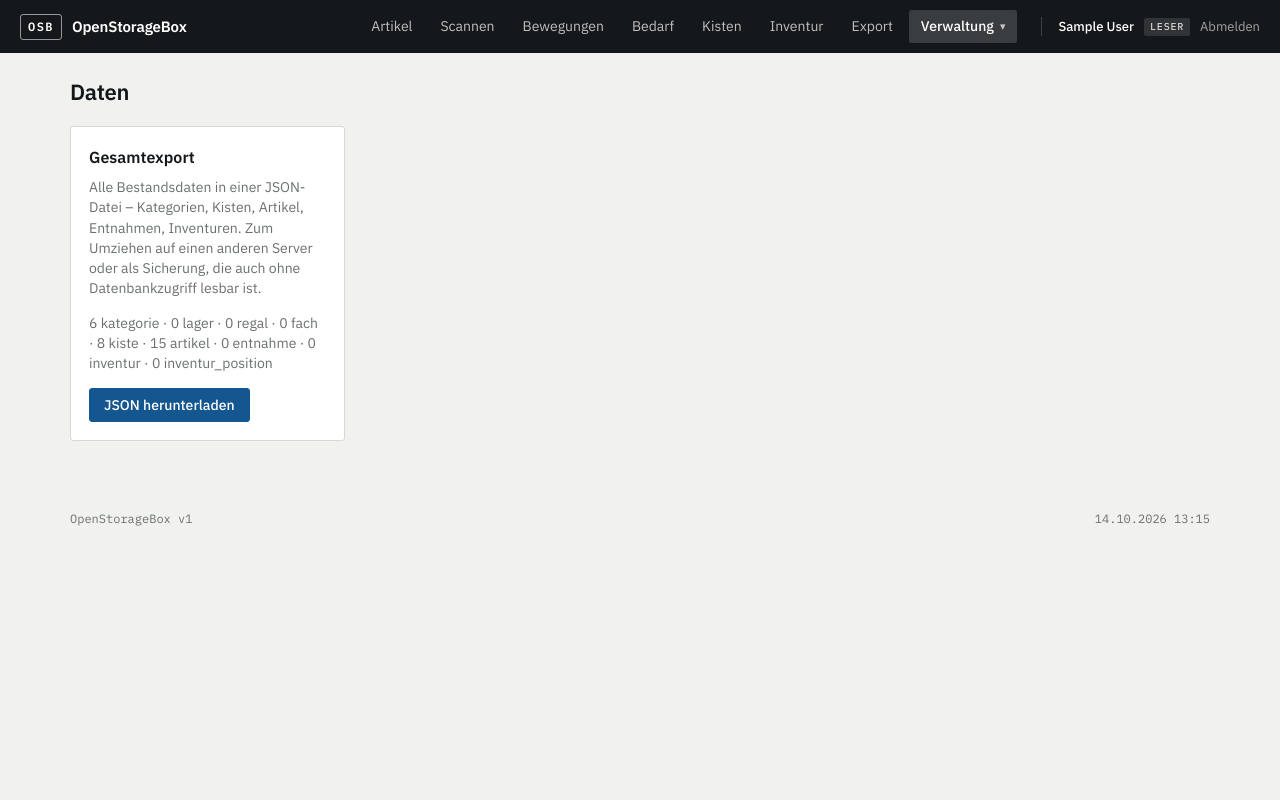
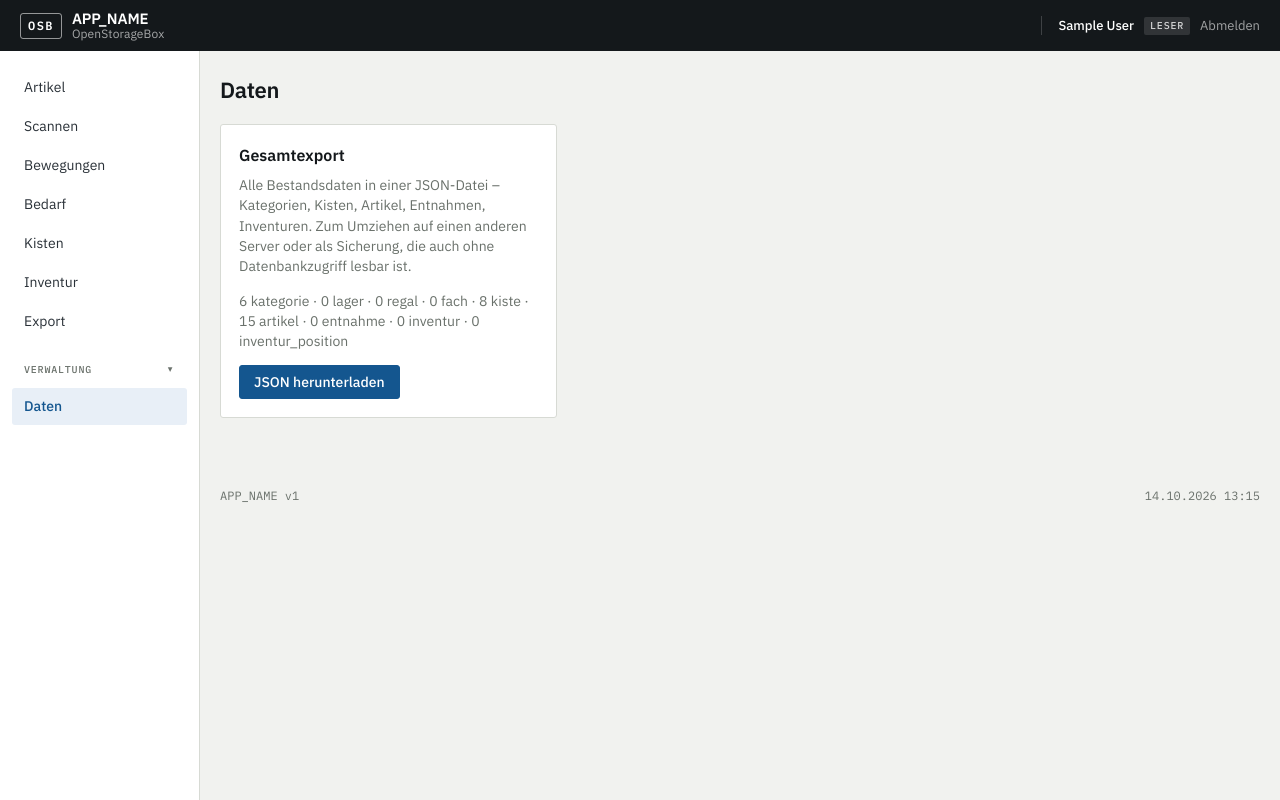
Before and after one commit to longdistancecalling/openstoragebox, a PHP site: page /daten.php in a window 1280 px wide. Run offline with PHP 8.4, Linux system fonts and the light colour scheme; the visitor is signed in with stand-in values (Sample User, id 1); data comes from the database, SQL or seed files in the repository; data that the repository does not hold is empty; some libraries are stand-ins or nearby versions.

Commit message:
Navigation in Seitenleiste verlegt
Alle Navigationspunkte stehen jetzt in einer Seitenleiste links, der
Abschnitt "Verwaltung" ist darin auf- und zuklappbar (<details>, auf
Verwaltungsseiten automatisch offen). In der Kopfleiste bleiben nur
Terminal, Entnahme und der angemeldete Benutzer.

Am Handy steht die Leiste über dem Inhalt und wird über den Knopf
"Menü" geöffnet; ohne JavaScript bleibt sie offen. Beim Drucken wird
sie ausgeblendet. README und Nutzungshandbuch angepasst.

Co-Authored-By: Claude Opus 5.5 <noreply@anthropic.com>

```diff
--- a/src/assets/style.css
+++ b/src/assets/style.css
@@ -76,22 +76,125 @@ a { color: var(--blau); }
   letter-spacing: .01em;
 }
 
-.nav { display: flex; flex-wrap: wrap; gap: 4px; margin-left: auto; }
+/* Die Marke schiebt alles Übrige – Knopfpaar und Benutzer – nach rechts. */
+.topbar .brand { margin-right: auto; }
 
-.nav a {
+/* Klappt am Handy die Seitenleiste auf; am Desktop steht sie immer da. */
+.menue-knopf {
+  display: none;
+  align-items: center;
+  gap: 6px;
   padding: 6px 12px;
+  border: 1px solid rgba(255, 255, 255, .3);
   border-radius: var(--r);
-  color: rgba(255, 255, 255, .72);
-  text-decoration: none;
-  font-size: 14px;
+  background: transparent;
+  color: #fff;
+  font: 500 14px/1.2 var(--sans);
+  cursor: pointer;
 }
 
-.nav a:hover { background: rgba(255, 255, 255, .1); color: #fff; }
-.nav a.is-active { background: rgba(255, 255, 255, .16); color: #fff; font-weight: 500; }
+.menue-knopf:hover { background: rgba(255, 255, 255, .1); }
 
 /* --- Grundgerüst --------------------------------------------------- */
 
+/* Die Seite füllt mindestens den Schirm, damit die Seitenleiste auch
+   bei kurzen Seiten bis ganz nach unten reicht. */
+body { display: flex; flex-direction: column; min-height: 100vh; }
+
+.rahmen {
+  flex: 1;
+  display: grid;
+  grid-template-columns: 200px minmax(0, 1fr);
+}
+
+.inhalt { min-width: 0; }
+
 .wrap { max-width: 1180px; margin: 0 auto; padding: 22px 20px 56px; }
+
+/* --- Seitenleiste ---------------------------------------------------- */
+
+.seitenleiste {
+  background: var(--surface);
+  border-right: 1px solid var(--line);
+}
+
+.seitenleiste-liste {
+  position: sticky;
+  top: 0;
+  display: flex;
+  flex-direction: column;
+  gap: 2px;
+  padding: 18px 12px;
+}
+
+.seitenleiste a {
+  padding: 8px 12px;
+  border-radius: var(--r);
+  color: var(--ink-2);
+  font-size: 14px;
+  text-decoration: none;
+}
+
+.seitenleiste a:hover { background: var(--line-2); color: var(--ink); }
+
+.seitenleiste a.is-active {
+  background: var(--blau-weich);
+  color: var(--blau);
+  font-weight: 500;
+}
+
+/* Aufklappbarer Abschnitt "Verwaltung". Der Titel im Stil der
+   Rollenmarke – ein Etikett, kein Link –, aber so hoch wie die Links,
+   damit er sich gut treffen lässt. Der Standardmarker wird durch ein
+   eigenes Dreieck ersetzt, weil er je nach Browser anders aussieht. */
+.seitenleiste-gruppe { margin-top: 12px; }
+
+.seitenleiste-gruppe a { display: block; margin-top: 2px; }
+
+.seitenleiste-titel {
+  display: flex;
+  align-items: center;
+  justify-content: space-between;
+  padding: 10px 12px;
+  border-radius: var(--r);
+  font: 500 10px/1 var(--mono);
+  letter-spacing: .08em;
+  text-transform: uppercase;
+  color: var(--muted);
+  cursor: pointer;
+  list-style: none;
+}
+
+.seitenleiste-titel::-webkit-details-marker { display: none; }
+.seitenleiste-titel::marker { content: ''; }
+
+.seitenleiste-titel::after {
+  content: '▸';
+  display: inline-block;   /* sonst greift die Drehung nicht */
+  font-size: 12px;
+  transition: transform .15s;
+}
+
+.seitenleiste-gruppe[open] > .seitenleiste-titel::after { transform: rotate(90deg); }
+
+.seitenleiste-titel:hover { background: var(--line-2); color: var(--ink); }
+
+/* Am Handy steht die Leiste über dem Inhalt statt daneben. Mit Skript
+   ist sie zu, bis der Menü-Knopf sie öffnet; ohne Skript bleibt sie
+   offen, damit die Navigation erreichbar ist. */
+@media (max-width: 760px) {
+  .menue-knopf { display: inline-flex; }
+  .rahmen { display: block; }
+  .seitenleiste { border-right: 0; border-bottom: 1px solid var(--line); }
+  .seitenleiste-liste { position: static; padding: 10px 12px; }
+  .js .seitenleiste:not(.is-offen) { display: none; }
+}
+
+@media print {
+  .seitenleiste,
+  .menue-knopf { display: none; }
+  .rahmen { display: block; }
+}
 
 .kopf {
   display: flex;
@@ -933,15 +1036,13 @@ small.je {
    nirgends vorkommt. Im Einsatz soll niemand suchen müssen.
    --------------------------------------------------------------------- */
 
-/* Terminal und Entnahme stehen als Paar rechts in der Leiste. Der
-   Container trägt das margin-left:auto, das die beiden gemeinsam nach
-   rechts schiebt – die Knöpfe selbst haben keins mehr, sonst rissen sie
-   auseinander. */
+/* Terminal und Entnahme stehen als Paar rechts in der Leiste. Nach
+   rechts schiebt sie das margin-right:auto der Marke – die Knöpfe
+   selbst haben kein Auto-Margin, sonst rissen sie auseinander. */
 .kopf-aktionen {
   display: inline-flex;
   align-items: center;
   gap: 8px;
-  margin-left: auto;
 }
 
 /* Gemeinsame Form beider Knöpfe: gleiche Größe, damit sie als Paar
@@ -977,102 +1078,18 @@ small.je {
   opacity: .9;
 }
 
-/* Die Navigation verliert ihr margin-left:auto, sobald das Knopfpaar da
-   ist – sonst schieben beide gegeneinander. */
-.topbar:has(.kopf-aktionen) .nav { margin-left: 16px; }
-
 @media (max-width: 760px) {
   /* Auf schmalen Geräten rückt das Paar nach oben und füllt die Breite,
      die beiden Knöpfe teilen sich die Zeile. */
   .kopf-aktionen {
     order: -1;
     width: 100%;
-    margin-left: 0;
   }
   .terminal-knopf,
   .einsatz {
     flex: 1;
     justify-content: center;
     padding: 12px;
-  }
-  .topbar:has(.kopf-aktionen) .nav { margin-left: 0; }
-}
-
-/* --- v8: Verwaltungsmenü ----------------------------------------------
-   Klappmenü über <details>. Der Marker wird entfernt und durch ein
-   eigenes Dreieck ersetzt, weil der Standardmarker je nach Browser
-   unterschiedlich aussieht und die Ausrichtung stört.
-   --------------------------------------------------------------------- */
-
-.menue { position: relative; }
-
-.menue > summary {
-  display: flex;
-  align-items: center;
-  gap: 6px;
-  padding: 6px 12px;
-  border-radius: var(--r);
-  color: rgba(255, 255, 255, .72);
-  font-size: 14px;
-  cursor: pointer;
-  list-style: none;
-  white-space: nowrap;
-}
-
-.menue > summary::-webkit-details-marker { display: none; }
-.menue > summary::marker { content: ''; }
-
-.menue > summary::after {
-  content: '▾';
-  font-size: 11px;
-  opacity: .7;
-}
-
-.menue > summary:hover { background: rgba(255, 255, 255, .1); color: #fff; }
-.menue[open] > summary { background: rgba(255, 255, 255, .16); color: #fff; }
-.menue.is-active > summary { background: rgba(255, 255, 255, .16); color: #fff; font-weight: 500; }
-
-.menue-liste {
-  position: absolute;
-  top: calc(100% + 6px);
-  left: 0;
-  z-index: 20;
-  min-width: 190px;
-  padding: 6px;
-  background: var(--surface);
-  border: 1px solid var(--line);
-  border-radius: var(--r);
-  box-shadow: 0 6px 20px rgba(0, 0, 0, .18);
-}
-
-.menue-liste a {
-  display: block;
-  padding: 8px 12px;
-  border-radius: var(--r);
-  color: var(--ink);
-  font-size: 14px;
-  text-decoration: none;
-  white-space: nowrap;
-}
-
-.menue-liste a:hover { background: var(--line-2); }
-
-.menue-liste a.is-active {
-  background: var(--blau-weich);
-  color: var(--blau);
-  font-weight: 500;
-}
-
-/* Am Handy klappt das Menü in den Fluss statt darüber – ein
-   überlagerndes Feld auf schmalem Schirm verdeckt den halben Inhalt. */
-@media (max-width: 760px) {
-  .menue { width: 100%; }
-  .menue > summary { justify-content: space-between; }
-  .menue-liste {
-    position: static;
-    margin-top: 6px;
-    box-shadow: none;
-    min-width: 0;
   }
 }
 
--- a/src/inc/footer.php
+++ b/src/inc/footer.php
@@ -3,5 +3,7 @@
   <span><?= h(APP_NAME) ?> v1</span>
   <span><?= date('d.m.Y H:i') ?></span>
 </footer>
+</div><!-- .inhalt -->
+</div><!-- .rahmen -->
 </body>
 </html>
--- a/src/inc/header.php
+++ b/src/inc/header.php
@@ -6,12 +6,16 @@ $titel = $titel ?? APP_NAME;
 $aktiv = $aktiv ?? '';
 
 /*
- * Die Navigation ist zweigeteilt.
+ * Die Navigation steht in der Seitenleiste und ist zweigeteilt.
  *
- * Vorn steht, was im Lageralltag gebraucht wird. Alles, was man selten
- * und meist im Sitzen macht – Stammdaten, Import, Benutzer – liegt im
- * Menü "Verwaltung". Zwölf gleichrangige Punkte nebeneinander findet
- * niemand mehr durch, und die täglich genutzten gehen darin unter.
+ * Oben steht, was im Lageralltag gebraucht wird. Alles, was man selten
+ * und meist im Sitzen macht – Stammdaten, Import, Benutzer – steht
+ * darunter im Abschnitt "Verwaltung". Zwölf gleichrangige Punkte
+ * untereinander findet niemand mehr durch, und die täglich genutzten
+ * gehen darin unter.
+ *
+ * In der Kopfleiste bleiben nur Terminal und Entnahme – die beiden
+ * Knöpfe, die im Einsatz sofort gefunden werden müssen.
  */
 $nav = [
     'index'     => ['Artikel',      'index.php'],
@@ -36,8 +40,8 @@ if (darf('admin')) {
     $verwaltung['einstellungen'] = ['Einstellungen', 'einstellungen.php'];
 }
 
-// Ist gerade eine Verwaltungsseite offen? Dann das Menü hervorheben
-// und aufgeklappt zeigen.
+// Ist gerade eine Verwaltungsseite offen? Dann den Abschnitt
+// aufgeklappt zeigen, sonst bleibt er zu.
 $inVerwaltung = isset($verwaltung[$aktiv]);
 $ich = benutzer();
 ?>
@@ -51,10 +55,16 @@ $ich = benutzer();
 <link rel="preconnect" href="https://fonts.gstatic.com" crossorigin>
 <link href="https://fonts.googleapis.com/css2?family=IBM+Plex+Mono:wght@400;500;600&family=IBM+Plex+Sans:wght@400;500;600;700&display=swap" rel="stylesheet">
 <link rel="stylesheet" href="assets/style.css">
+<!-- Ohne Skript bleibt die Seitenleiste am Handy einfach offen;
+     erst mit Skript wird sie zum Klappmenü. -->
+<script>document.documentElement.classList.add('js');</script>
 </head>
 <body>
 
 <header class="topbar">
+  <button type="button" class="menue-knopf" aria-controls="seitenleiste" aria-expanded="false">
+    <span aria-hidden="true">☰</span> Menü
+  </button>
   <a class="brand" href="index.php">
     <span class="brand-mark">OSB</span>
     <span class="brand-text">
@@ -64,28 +74,6 @@ $ich = benutzer();
       <?php endif; ?>
     </span>
   </a>
-  <nav class="nav">
-    <?php foreach ($nav as $key => [$label, $href]): ?>
-      <a href="<?= h($href) ?>"<?= $aktiv === $key ? ' class="is-active" aria-current="page"' : '' ?>><?= h($label) ?></a>
-    <?php endforeach; ?>
-
-    <?php if ($verwaltung): ?>
-      <!--
-        <details> statt eines JavaScript-Menüs: klappt auch ohne Skript
-        auf, ist mit der Tastatur bedienbar und braucht keine
-        ARIA-Bastelei. Das Skript unten schließt es nur bei Klick
-        daneben.
-      -->
-      <details class="menue<?= $inVerwaltung ? ' is-active' : '' ?>">
-        <summary>Verwaltung</summary>
-        <div class="menue-liste">
-          <?php foreach ($verwaltung as $key => [$label, $href]): ?>
-            <a href="<?= h($href) ?>"<?= $aktiv === $key ? ' class="is-active" aria-current="page"' : '' ?>><?= h($label) ?></a>
-          <?php endforeach; ?>
-        </div>
-      </details>
-    <?php endif; ?>
-  </nav>
   <?php if (darf('bearbeiter')): ?>
     <!--
       Terminal und Entnahme stehen als Paar rechts in der Leiste, in
@@ -115,16 +103,44 @@ $ich = benutzer();
   <?php endif; ?>
 </header>
 
+<div class="rahmen">
+<nav class="seitenleiste" id="seitenleiste" aria-label="Navigation">
+  <!-- Die Leiste selbst reicht bis zum Seitenende, die Liste darin
+       bleibt beim Scrollen langer Artikellisten oben stehen. -->
+  <div class="seitenleiste-liste">
+    <?php foreach ($nav as $key => [$label, $href]): ?>
+      <a href="<?= h($href) ?>"<?= $aktiv === $key ? ' class="is-active" aria-current="page"' : '' ?>><?= h($label) ?></a>
+    <?php endforeach; ?>
+
+    <?php if ($verwaltung): ?>
+      <!--
+        <details> statt eines JavaScript-Menüs: klappt auch ohne Skript
+        auf, ist mit der Tastatur bedienbar und braucht keine
+        ARIA-Bastelei.
+      -->
+      <details class="seitenleiste-gruppe"<?= $inVerwaltung ? ' open' : '' ?>>
+        <summary class="seitenleiste-titel">Verwaltung</summary>
+        <?php foreach ($verwaltung as $key => [$label, $href]): ?>
+          <a href="<?= h($href) ?>"<?= $aktiv === $key ? ' class="is-active" aria-current="page"' : '' ?>><?= h($label) ?></a>
+        <?php endforeach; ?>
+      </details>
+    <?php endif; ?>
+  </div>
+</nav>
+
 <script>
-// Menü schließen, wenn daneben geklickt oder Escape gedrückt wird.
+// Am Handy klappt der Menü-Knopf die Seitenleiste auf und zu.
 (function () {
-  const m = document.querySelector('.menue');
-  if (!m) return;
-  document.addEventListener('click', e => { if (!m.contains(e.target)) m.open = false; });
-  document.addEventListener('keydown', e => { if (e.key === 'Escape') m.open = false; });
+  const k = document.querySelector('.menue-knopf');
+  const s = document.getElementById('seitenleiste');
+  k.addEventListener('click', () => {
+    const offen = s.classList.toggle('is-offen');
+    k.setAttribute('aria-expanded', offen ? 'true' : 'false');
+  });
 })();
 </script>
 
+<div class="inhalt">
 <main class="wrap">
 <?php foreach (flash_take() as $f): ?>
   <p class="flash flash--<?= h($f['type']) ?>"><?= h($f['text']) ?></p>
```
Also changed, not shown: HANDBUCH-Nutzung.md (+5 -3 lines), README.md.
